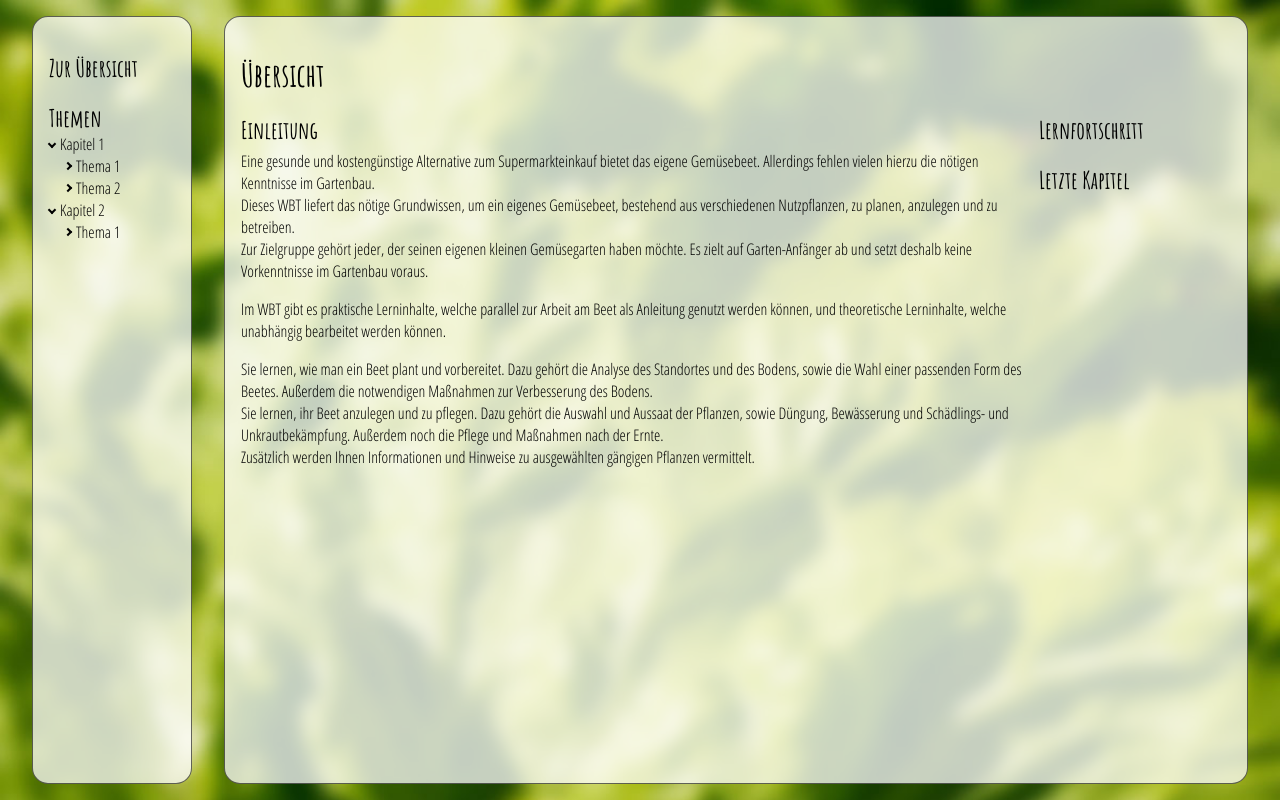
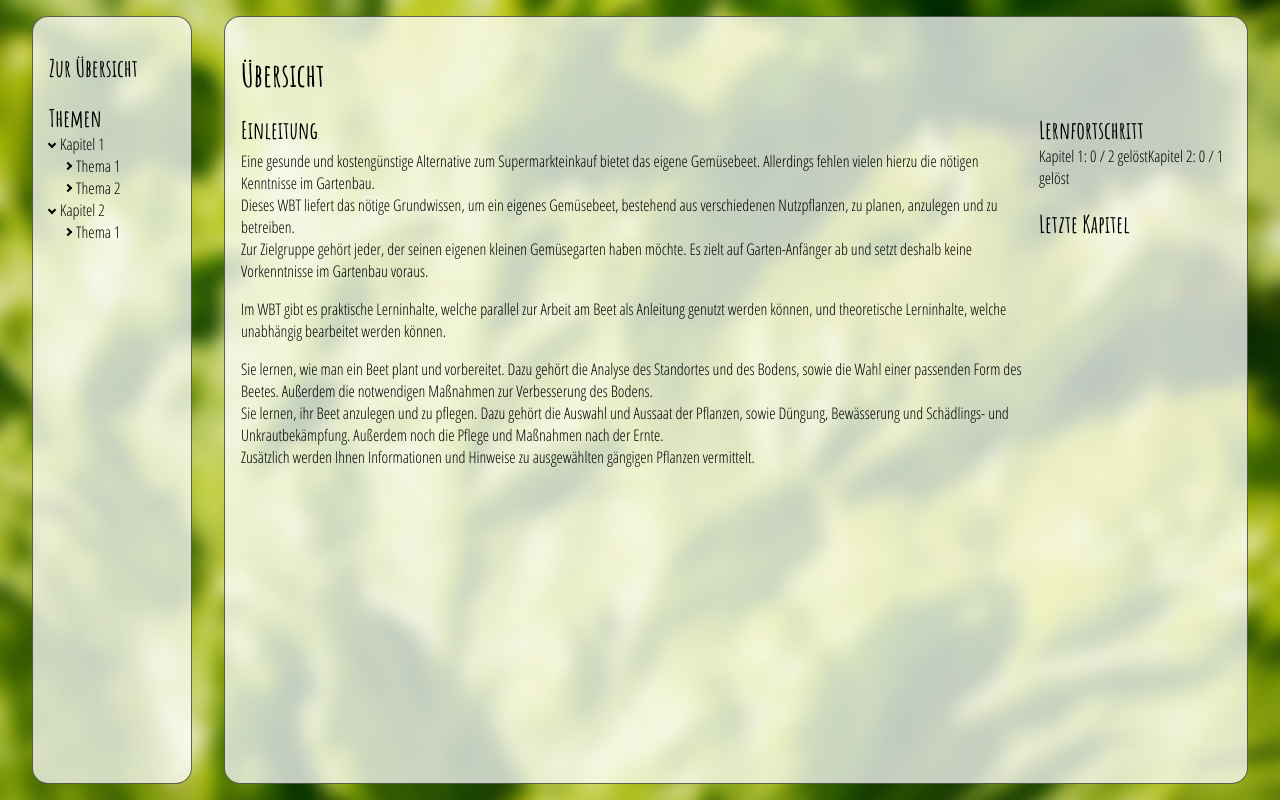
Before and after one commit to mathiasw91/ll-wbt, a React (Create React App) app: page / in a window 1280 px wide. Built offline with nearby package versions, Linux system fonts and the light colour scheme; what flux would draw is missing.

Commit message:
Home fortschritt ausgeben

```diff
--- a/src/components/Content.js
+++ b/src/components/Content.js
@@ -14,7 +14,7 @@ class Content extends React.Component {
   render() {
     if(this.props.location.pathname.endsWith('home') || this.props.location.pathname === '/'){
       return (<div id="content-wrapper" className="home-wrapper">
-        <Home latest={this.props.latest}/>
+        <Home latest={this.props.latest} chapters={this.props.chapters}/>
       </div>)
     }else if(this.props.location.pathname.endsWith('quiz')){
       return (<div id="content-wrapper" className="quiz-wrapper">
--- a/src/components/Home.js
+++ b/src/components/Home.js
@@ -2,6 +2,8 @@ import React from "react"
 import { BrowserRouter as Router, Route, Link, withRouter } from "react-router-dom"
 
 class Home extends React.Component {
+
+
 
   render() {
     return (<div id="home">
@@ -20,6 +22,9 @@ class Home extends React.Component {
         </div>
         <div id="home-sidebar">
           <h2>Lernfortschritt</h2>
+          {this.props.chapters.map(c=>(
+            <span>{c.name}: {c.themes.filter(c=>c.quizComplete).length} / {c.themes.length} gelöst</span>
+          ))}
           <h2>Letzte Kapitel</h2>
           {(this.props.latest.length != 0) && (<div id="latest-themes">
             {this.props.latest.map(theme=>(
```
